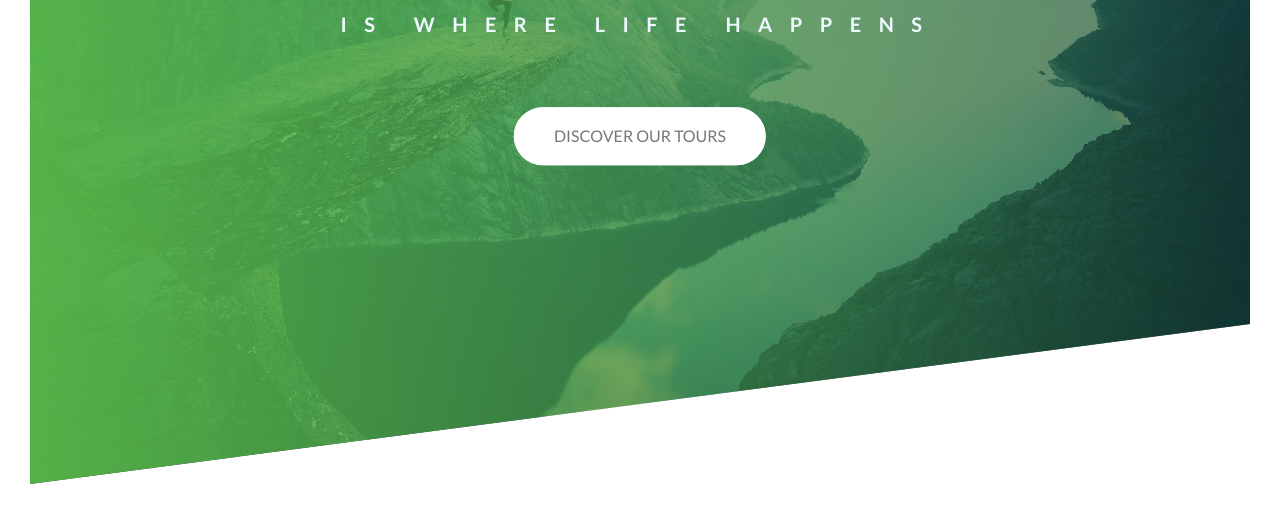
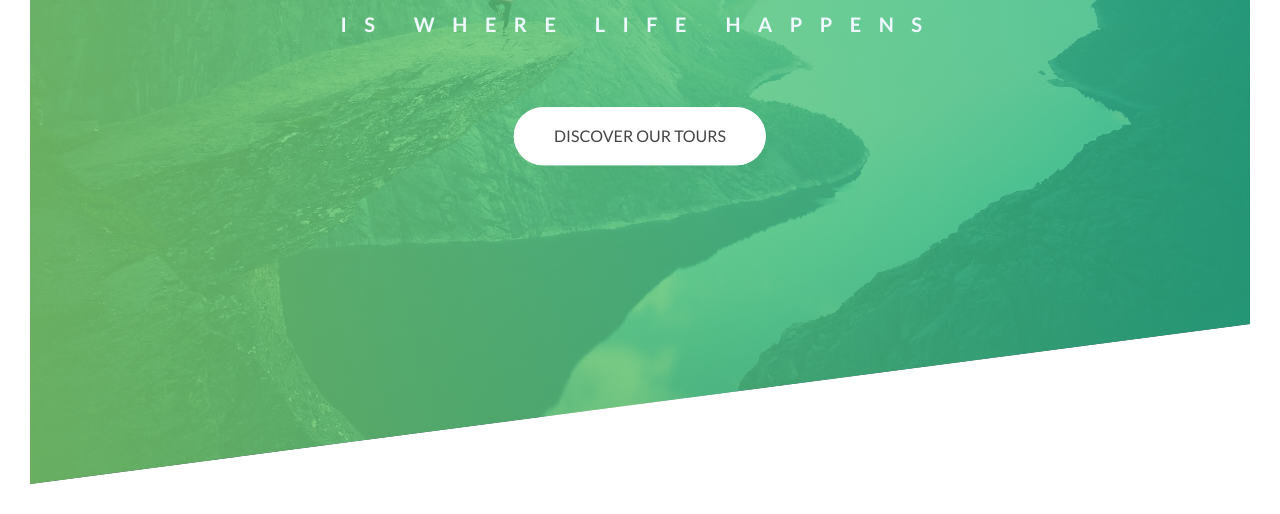
Before and after one commit to VincentIhab/Natours-Project, a website: page index.html in a window 1280 px wide. Shown: the part 306-820 px from the top of the page. Drawn offline with Linux system fonts and the light colour scheme.

Commit message:
Normalize all the line endings

```diff
--- a/css/style.css
+++ b/css/style.css
@@ -1,17 +1,7 @@
-/*
-COLORS:
-
-Light green: #7ed56f
-Medium green: #55c57a
-Dark green: #28b485
-
-*/
-
 *,
 *::after,
 *::before {
   margin: 0;
-
   padding: 0;
   box-sizing: inherit;
 }
@@ -21,41 +11,16 @@ html {
 }
 
 body {
+  box-sizing: border-box;
+}
+
+body {
   font-family: "Lato", "sans-serif";
   font-weight: 400;
   font-size: 1.6rem;
   line-height: 1.7;
   color: #777;
   padding: 3rem;
-  box-sizing: border-box;
-}
-
-.header {
-  position: relative;
-  height: 95vh;
-  background-image: linear-gradient(to right, #5eca4bdc, #0e4130a9),
-    url("../img/hero.jpg");
-  background-size: cover;
-  background-position: top;
-  clip-path: polygon(0 0, 100% 0, 100% 75vh, 0 100%);
-}
-
-.header__logo-box {
-  position: absolute;
-  top: 4rem;
-  left: 4rem;
-}
-
-.header_logo {
-  height: 3.5rem;
-}
-
-.header__text-box {
-  position: absolute;
-  top: 40%;
-  left: 50%;
-  transform: translate(-50%, -50%);
-  text-align: center;
 }
 
 .heading-primary {
@@ -77,62 +42,8 @@ body {
   display: inline-block;
   font-size: 2rem;
   font-weight: 700;
-  animation-name: moveInRight;
-  animation-duration: 0.9s;
-  animation-timing-function: ease-out;
+  animation: moveInRight 1s ease-out;
   letter-spacing: 1.75rem;
-}
-
-.btn:link,
-.btn:visited {
-  text-decoration: none;
-  text-transform: uppercase;
-  padding: 1.5rem 4rem;
-  display: inline-block;
-  border-radius: 10rem;
-  transition: transform, box-shadow 0.3s;
-  box-shadow: 0 10px 20px #00000004;
-  position: relative;
-}
-
-.btn:hover {
-  transform: translateY(-0.3rem);
-  box-shadow: 0 10px 20px #0000001a;
-}
-
-.btn:active {
-  transform: translateY(-0.1rem);
-  box-shadow: 0 10px 30px #ffffff3b;
-}
-
-.btn-white {
-  background-color: #fff;
-  color: #777;
-}
-
-.btn::after {
-  content: "";
-  display: inline-block;
-  height: 100%;
-  width: 100%;
-  border-radius: 10rem;
-  position: absolute;
-  top: 0;
-  left: 0;
-  z-index: -1;
-  transition: transform, opacity, 0.4s;
-}
-.btn-white::after {
-  background-color: #fffffff3;
-}
-.btn:hover::after {
-  transform: scaleX(1.1) scaleY(1.1);
-  opacity: 0;
-}
-
-.animate--moveInBottom {
-  animation: moveInBottom 0.4s ease-in 0.55s;
-  animation-fill-mode: backwards;
 }
 
 @keyframes moveInLeft {
@@ -161,7 +72,6 @@ body {
     transform: translateX(0);
   }
 }
-
 @keyframes moveInBottom {
   0% {
     opacity: 0;
@@ -169,6 +79,161 @@ body {
   }
   100% {
     opacity: 1;
-    transform: translateY(0);
   }
 }
+.btn:link, .btn:visited {
+  text-decoration: none;
+  text-transform: uppercase;
+  padding: 1.5rem 4rem;
+  display: inline-block;
+  border-radius: 10rem;
+  transition: transform, box-shadow 0.3s;
+  box-shadow: 0 10px 20px rgba(0, 0, 0, 0.0156862745);
+  position: relative;
+}
+.btn:hover {
+  ransform: translateY(-0.3rem);
+  ox-shadow: 0 10px 20px rgba(0, 0, 0, 0.1019607843);
+}
+.btn:hover::after {
+  transform: scaleX(1.1) scaleY(1.1);
+  opacity: 0;
+}
+.btn:active {
+  transform: translateY(-0.1rem);
+  box-shadow: 0 10px 30px rgba(255, 255, 255, 0.231372549);
+}
+.btn-white {
+  background-color: #fff;
+  color: #444;
+}
+.btn-white::after {
+  background-color: rgba(255, 255, 255, 0.9529411765);
+}
+.btn::after {
+  content: "";
+  display: inline-block;
+  height: 100%;
+  width: 100%;
+  border-radius: 10rem;
+  position: absolute;
+  top: 0;
+  left: 0;
+  z-index: -1;
+  transition: transform, opacity, 0.4s;
+}
+.btn--animate {
+  animation: moveInBottom 0.4s ease-in 0.55s;
+  animation-fill-mode: backwards;
+}
+
+.header {
+  position: relative;
+  height: 95vh;
+  background-image: linear-gradient(to right, rgba(126, 213, 111, 0.8), rgba(40, 180, 133, 0.8)), url("../img/hero.jpg");
+  background-size: cover;
+  background-position: top;
+  clip-path: polygon(0 0, 100% 0, 100% 75vh, 0 100%);
+}
+.header__logo-box {
+  position: absolute;
+  top: 4rem;
+  left: 4rem;
+}
+.header_logo {
+  height: 3.5rem;
+}
+.header__text-box {
+  position: absolute;
+  top: 40%;
+  left: 50%;
+  transform: translate(-50%, -50%);
+  text-align: center;
+}
+
+.btn:link, .btn:visited {
+  text-decoration: none;
+  text-transform: uppercase;
+  padding: 1.5rem 4rem;
+  display: inline-block;
+  border-radius: 10rem;
+  transition: transform, box-shadow 0.3s;
+  box-shadow: 0 10px 20px rgba(0, 0, 0, 0.0156862745);
+  position: relative;
+}
+.btn:hover {
+  ransform: translateY(-0.3rem);
+  ox-shadow: 0 10px 20px rgba(0, 0, 0, 0.1019607843);
+}
+.btn:hover::after {
+  transform: scaleX(1.1) scaleY(1.1);
+  opacity: 0;
+}
+.btn:active {
+  transform: translateY(-0.1rem);
+  box-shadow: 0 10px 30px rgba(255, 255, 255, 0.231372549);
+}
+.btn-white {
+  background-color: #fff;
+  color: #444;
+}
+.btn-white::after {
+  background-color: rgba(255, 255, 255, 0.9529411765);
+}
+.btn::after {
+  content: "";
+  display: inline-block;
+  height: 100%;
+  width: 100%;
+  border-radius: 10rem;
+  position: absolute;
+  top: 0;
+  left: 0;
+  z-index: -1;
+  transition: transform, opacity, 0.4s;
+}
+.btn--animate {
+  animation: moveInBottom 0.4s ease-in 0.55s;
+  animation-fill-mode: backwards;
+}
+
+.row {
+  max-width: 114rem;
+  background-color: rgba(27, 27, 27, 0.5803921569);
+  margin: 0 auto;
+}
+.row::after {
+  content: "";
+  display: table;
+  clear: both;
+}
+.row:not(:last-child) {
+  margin-bottom: 8rem;
+}
+.row [class^=col-] {
+  background-color: red;
+  float: left;
+}
+.row [class^=col-]:not(:last-child) {
+  margin-right: 6rem;
+}
+.row .col-1-of-2 {
+  width: calc((100% - 6rem) / 2);
+}
+.row .col-1-of-3 {
+  width: calc((100% - 2 * 6rem) / 3);
+}
+.row .col-2-of-3 {
+  width: calc(2 * (100% - 2 * 6rem) / 3 + 6rem);
+}
+.row .col-1-of-4 {
+  width: calc((100% - 3 * 6rem) / 4);
+}
+.row .col-2-of-4 {
+  width: calc(2 * (100% - 3 * 6rem) / 4 + 6rem);
+}
+.row .col-3-of-4 {
+  width: calc(3 * (100% - 3 * 6rem) / 4 + 2 * 6rem);
+}
+
+/*# sourceMappingURL=style.css.map */
--- a/index.html
+++ b/index.html
@@ -25,10 +25,75 @@
           <span class="heading-primary--main">outdoors</span>
           <span class="heading-primary--sub">is where life happens</span>
         </h1>
-        <a href="#section-tours" class="btn btn-white animate--moveInBottom"
+        <a href="#section-tours" class="btn btn-white btn--animate"
           >DISCOVER OUR TOURS</a
         >
       </div>
     </header>
+    <!-- <section class="grid-test">
+      <div class="row">
+        <div class="col-1-of-2">
+          1 OF 2
+        </div>
+        <div class="col-1-of-2">
+          1 OF 2
+        </div>
+      </div>
+      <div class="row">
+        <div class="col-1-of-3">
+          1 OF 3
+        </div>
+        <div class="col-1-of-3">
+          1 OF 3
+        </div>
+        <div class="col-1-of-3">
+          1 OF 3s
+        </div>
+      </div>
+      <div class="row">
+        <div class="col-1-of-3">
+          1 OF 3
+        </div>
+        <div class="col-2-of-3">
+          2 OF 3
+        </div>
+      </div>
+      <div class="row">
+        <div class="col-1-of-4">
+          1 OF 4
+        </div>
+        <div class="col-1-of-4">
+          1 OF 4
+        </div>
+        <div class="col-1-of-4">
+          1 OF 4
+        </div>
+        <div class="col-1-of-4">
+          1 OF 4
+        </div>
+      </div>
+
+      <div class="row">
+        <div class="col-1-of-4">
+          1 of 4
+        </div>
+        <div class="col-1-of-4">
+          1 of 4
+        </div>
+        <div class="col-2-of-4">
+          2 of 4
+        </div>
+
+      </div>
+      <div class="row">
+        <div class="col-1-of-4">
+          1 of 4
+        </div>
+        <div class="col-3-of-4">
+          3 of 4
+        </div>
+      </div>
+
+    </section> -->
   </body>
 </html>
```
Also changed, not shown: package.json (+5 -2 lines).
